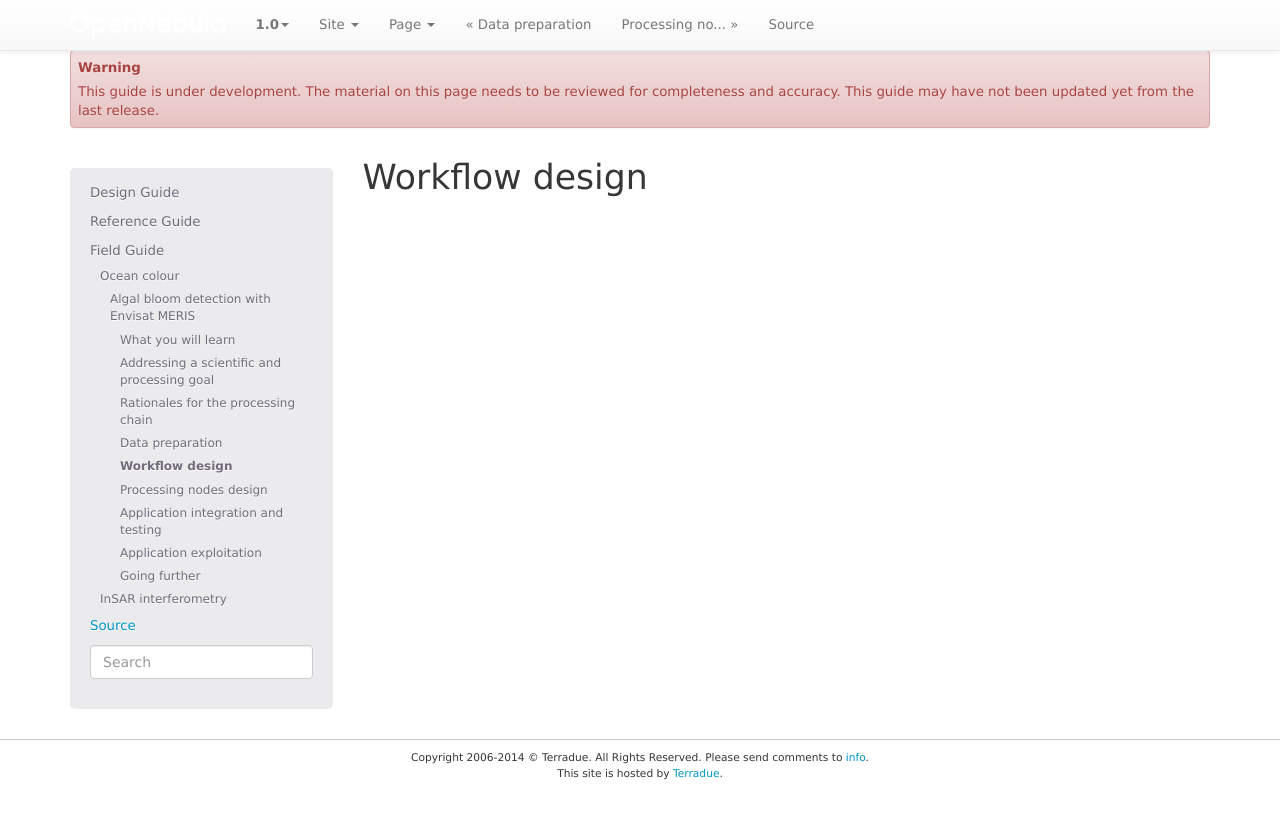
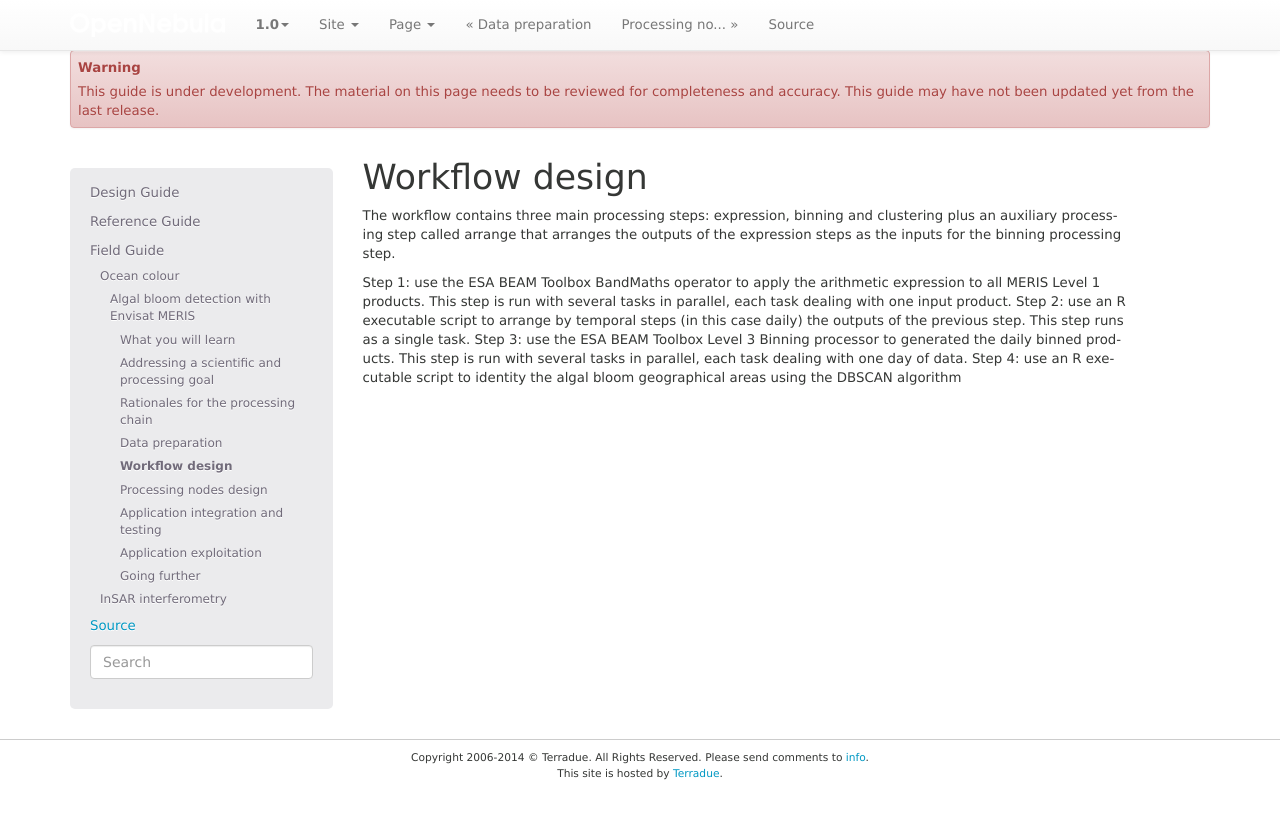
Before and after one commit to Terradue/doc-developer-sandbox, a Sphinx documentation site: the page built from source/field/ocean_color/lib_beam/workflow.rst, in a window 1280 px wide. Shown: the top 819 px of the page. Built offline with Sphinx 7.4.7, drawn with Linux system fonts in a browser that asks for light colours; pages that are not in the unit, such as notebooks, are missing from menus.

Commit message:
Update workflow.rst

```diff
--- a/source/field/ocean_color/lib_beam/workflow.rst
+++ b/source/field/ocean_color/lib_beam/workflow.rst
@@ -1,2 +1,9 @@
 Workflow design
 ===============
+
+The workflow contains three main processing steps: expression, binning and clustering plus an auxiliary processing step called arrange that arranges the outputs of the expression steps as the inputs for the binning processing step.
+
+Step 1: use the ESA BEAM Toolbox BandMaths operator to apply the arithmetic expression to all MERIS Level 1 products. This step is run with several tasks in parallel, each task dealing with one input product.
+Step 2: use an R executable script to arrange by temporal steps (in this case daily) the outputs of the previous step. This step runs as a single task.
+Step 3: use the ESA BEAM Toolbox Level 3 Binning processor to generated the daily binned products. This step is run with several tasks in parallel, each task dealing with one day of data.
+Step 4: use an R executable script to identity the algal bloom geographical areas using the DBSCAN algorithm
```
